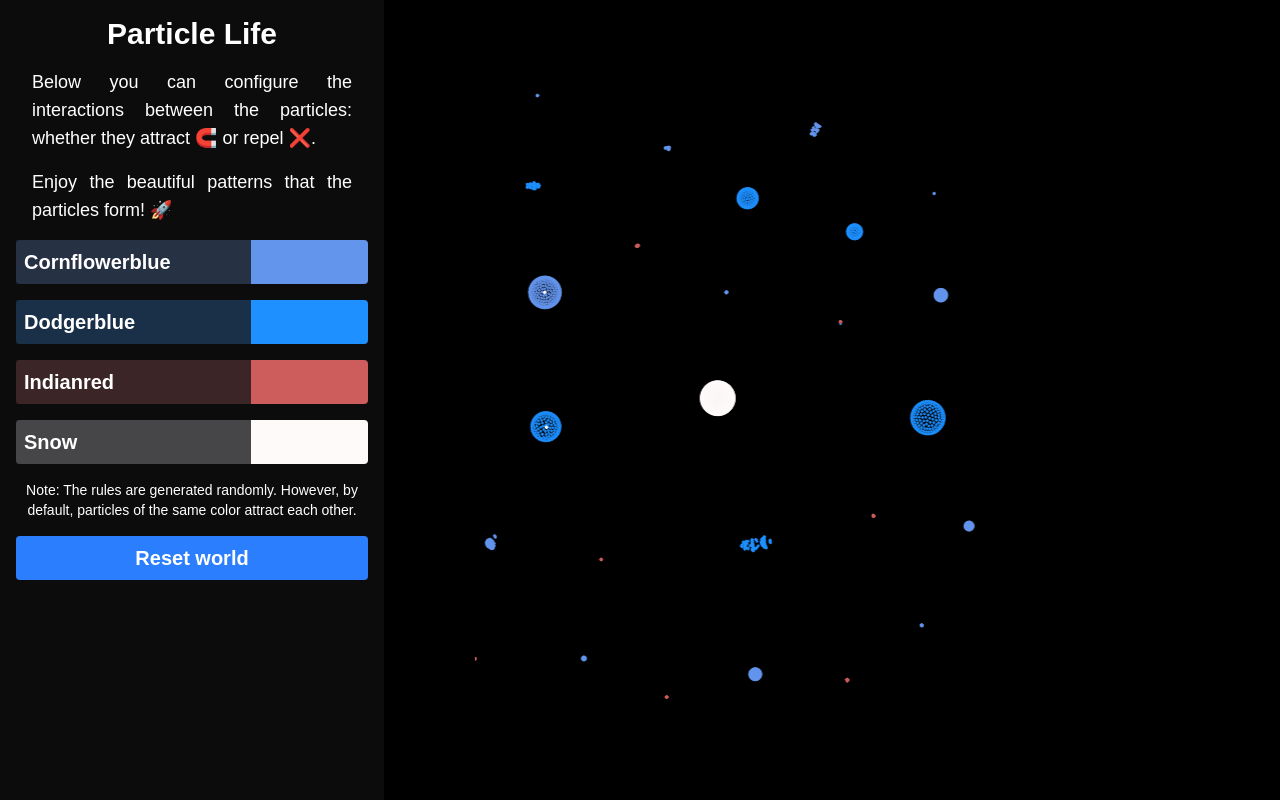
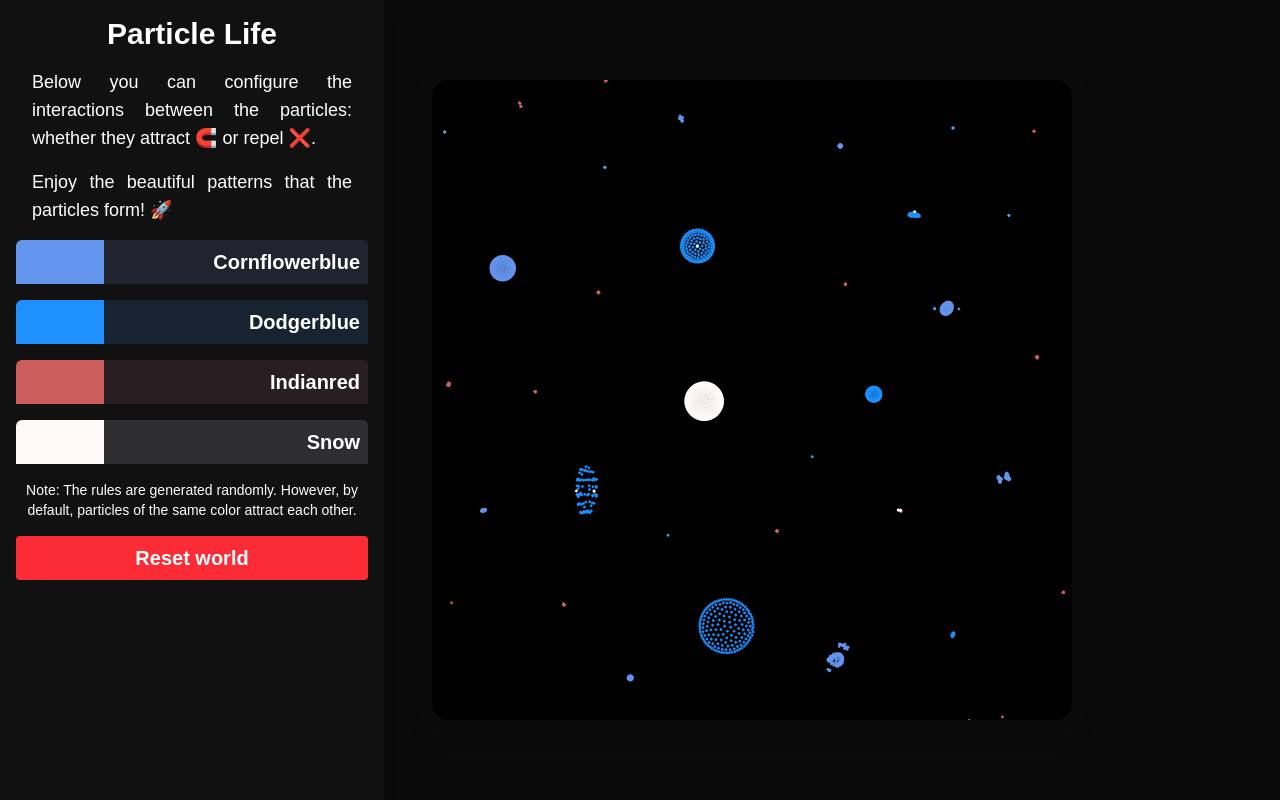
Before and after one commit to sebastianvelo/particle-life, a React (Create React App) app: page / in a window 1280 px wide. Built offline with nearby package versions, Linux system fonts and the light colour scheme.

Commit message:
[new] ParticleGroupContainer splitted into smaller components

```diff
--- a/src/common/canvas/canvasProps.ts
+++ b/src/common/canvas/canvasProps.ts
@@ -1,5 +1,5 @@
 const canvasProps = {
-  w: window.innerWidth > 500 ? window.innerWidth * 0.4 : window.innerWidth,
+  w: window.innerWidth > 500 ? window.innerWidth * 0.5 : window.innerWidth,
   h: window.innerHeight * 0.8,
 };
 
--- a/src/common/particle-group/particleGroups.ts
+++ b/src/common/particle-group/particleGroups.ts
@@ -3,7 +3,7 @@ import { randomVelocity } from "../utils";
 import ParticleGroup, { IParticleGroup } from "./ParticleGroup";
 
 const GROUPS = 4;
-const PARTICLES = 600;
+const PARTICLES = 500;
 
 const getRandomParticleGroups = (): IParticleGroup[] => {
   const particleGroups: IParticleGroup[] = [];
--- a/src/components/sidebar/buttons/Buttons.tsx
+++ b/src/components/sidebar/buttons/Buttons.tsx
@@ -17,7 +17,7 @@ interface ResetWorldButtonProps {
 
 export const ResetWorldButton = (props: ResetWorldButtonProps) => {
     return (
-        <button className="bg-blue-500 hover:bg-blue-700 font-bold text-xl p-2 w-full rounded cursor-pointer bottom-0 left-0" onClick={props.handleReset}>
+        <button className="bg-red-500 hover:bg-red-700 font-bold text-xl p-2 w-full rounded cursor-pointer bottom-0 left-0" onClick={props.handleReset}>
             Reset world
         </button>
     );
--- a/src/components/sidebar/particle-groups/ParticleGroupContainer.tsx
+++ b/src/components/sidebar/particle-groups/ParticleGroupContainer.tsx
@@ -1,35 +1,23 @@
 import { IParticleGroup } from "../../../common/particle-group/ParticleGroup";
-import { IParticleRule } from "../../../common/rule/ParticleRule";
-import RuleContainer from "./RuleContainer";
+import ParticleGroupInfo from "./ParticleGroupInfo";
+import ParticleGroupInteractivity from "./ParticleGroupInteractivity";
 
 interface ParticleGroupContainerProps {
     group: IParticleGroup;
     onGroupChange: () => void;
 }
 
-const ParticleGroupContainer = ({ group, onGroupChange }: ParticleGroupContainerProps) => {
+const ParticleGroupContainer = (props: ParticleGroupContainerProps) => {
     return (
         <details>
-            <summary className="rounded font-bold text-xl cursor-pointer list-none" style={{ backgroundColor: group.color }}>
-                <p className="bg-zinc-900/80 hover:bg-zinc-900/90 h-auto w-2/3 p-2 text-left">
-                    {group.color.charAt(0).toUpperCase() + group.color.slice(1)}
+            <summary className="rounded-tr-md rounded-tl-md font-bold text-xl cursor-pointer list-none flex justify-end" style={{ backgroundColor: props.group.color }}>
+                <p className="bg-zinc-900/90 hover:bg-zinc-900/95 h-auto w-3/4 p-2 text-right">
+                    {props.group.color.charAt(0).toUpperCase() + props.group.color.slice(1)}
                 </p>
             </summary>
-            <div className="bg-black rounded-md">
-                <ul>
-                    {Object.values(group.rules).map((rule: IParticleRule) => (
-                        <RuleContainer
-                            key={rule.color}
-                            rule={rule}
-                            ownerColor={group.color}
-                            onRuleChange={onGroupChange}
-                        />
-                    ))}
-                </ul>
-                <div className="flex py-2 justify-between">
-                    <p><span className="font-bold">⚖️ Mass</span> {group.mass}</p>
-                    <p><span className="font-bold">💨 Velocity</span> {group.velocityDecay}</p>
-                </div>
+            <div className="bg-black">
+                <ParticleGroupInfo group={props.group} />
+                <ParticleGroupInteractivity group={props.group} onGroupChange={props.onGroupChange} />
             </div>
         </details>
     );
--- /dev/null
+++ b/src/components/sidebar/particle-groups/ParticleGroupInfo.tsx
@@ -0,0 +1,16 @@
+import { IParticleGroup } from "../../../common/particle-group/ParticleGroup";
+
+interface ParticleGroupInfoProps {
+    group: IParticleGroup;
+};
+
+const ParticleGroupInfo = (props: ParticleGroupInfoProps) => {
+    return (
+        <div className="flex p-2 justify-between">
+            <p><span className="font-bold">⚖️ Mass</span> {props.group.mass}</p>
+            <p><span className="font-bold">💨 Velocity</span> {props.group.velocityDecay}</p>
+        </div>
+    );
+};
+
+export default ParticleGroupInfo;
--- /dev/null
+++ b/src/components/sidebar/particle-groups/ParticleGroupInteractivity.tsx
@@ -0,0 +1,28 @@
+import { IParticleGroup } from "../../../common/particle-group/ParticleGroup";
+import { IParticleRule } from "../../../common/rule/ParticleRule";
+import RuleContainer from "./rule/RuleContainer";
+
+interface ParticleGroupInteractivityProps {
+    group: IParticleGroup;
+    onGroupChange: () => void;
+};
+
+const ParticleGroupInteractivity = (props: ParticleGroupInteractivityProps) => {
+    return (
+        <div>
+            <h2 className="text-sm font-bold py-2">Interactivity</h2>
+            <ul>
+                {Object.values(props.group.rules).map((rule: IParticleRule) => (
+                    <RuleContainer
+                        key={rule.color}
+                        rule={rule}
+                        ownerColor={props.group.color}
+                        onRuleChange={props.onGroupChange}
+                    />
+                ))}
+            </ul>
+        </div>
+    );
+};
+
+export default ParticleGroupInteractivity;
--- a/src/components/sidebar/particle-groups/RuleContainer.tsx
+++ b/src/components/sidebar/particle-groups/rule/RuleContainer.tsx
@@ -1,5 +1,6 @@
-import { IParticleRule } from "../../../common/rule/ParticleRule";
-import InputChange from "./InputChange";
+import { IParticleRule } from "../../../../common/rule/ParticleRule";
+import InputChange from "../InputChange";
+import RuleInfoBadge from "./RuleInfoBadge";
 
 interface RuleContainerProps {
     rule: IParticleRule;
@@ -9,19 +10,16 @@ interface RuleContainerProps {
 
 const RuleContainer = ({ rule, ownerColor, onRuleChange }: RuleContainerProps) => {
     const interaction = rule.g > 0 ? "❌" : "🧲";
-    const interactionWord = rule.g > 0 ? "repels" : "attracts";
 
     return (
         <li className="grid grid-cols-5 align-center justify-center">
-            <div className="col-span-2 grid grid-cols-2 justify-between cursor-pointer hover:opacity-90 relative cursor-help group">
-                <div className="h-full w-full flex justify-center items-center" style={{ backgroundColor: rule.color }}>
+            <div className="col-span-2 grid grid-cols-2 justify-between cursor-pointer hover:opacity-90 relative cursor-help">
+                <div className="h-full w-full flex justify-center items-center group" style={{ backgroundColor: rule.color }}>
                     <p className="bg-zinc-900/90 rounded-full p-1">{interaction}</p>
+                    <RuleInfoBadge interaction={interaction} ownerColor={ownerColor} ruleColor={rule.color} />
                 </div>
                 <div className="h-full w-full flex justify-center items-center text-sm font-bold bg-zinc-900/80 p-2">
                     {rule.g.toFixed(2)}
-                </div>
-                <div className="bg-gray-900/95 text-sm font-bold hidden group-hover:block group-hover:opacity-100 opacity-0 h-full w-64 absolute left-16 top-0 z-100 p-2 rounded-sm transition-all duration-300 ease-in-out">
-                    {interaction} {ownerColor} {interactionWord} {rule.color}
                 </div>
             </div>
             <div className="col-span-3 p-2">
--- /dev/null
+++ b/src/components/sidebar/particle-groups/rule/RuleInfoBadge.tsx
@@ -0,0 +1,17 @@
+interface RuleInfoBadgeProps {
+    interaction: string;
+    ownerColor: string;
+    ruleColor: string;
+}
+
+const RuleInfoBadge = (props: RuleInfoBadgeProps) => {
+    const interactionWord = props.interaction === "❌" ? "repels" : "attracts";
+
+    return (
+        <div className="bg-black text-sm font-bold hidden group-hover:block group-hover:opacity-100 opacity-0 h-full w-64 absolute left-16 top-0 z-100 p-2 rounded-sm transition-all duration-300 ease-in-out">
+            {props.interaction} {props.ownerColor} {interactionWord} {props.ruleColor}
+        </div>
+    );
+};
+
+export default RuleInfoBadge;
--- a/src/styles.css
+++ b/src/styles.css
@@ -3,7 +3,7 @@ body {
   display: flex;
   flex-direction: column;
   align-content: space-between;
-  background-color: #000;
+  background-color: rgba(0, 0, 0, 0.96);
   color: white;
 }
 
@@ -13,7 +13,7 @@ body {
 }
 
 canvas {
-  border-radius: 4%;
+  border-radius: 5%;
 }
 
 /* Estilo para la scrollbar */
```
